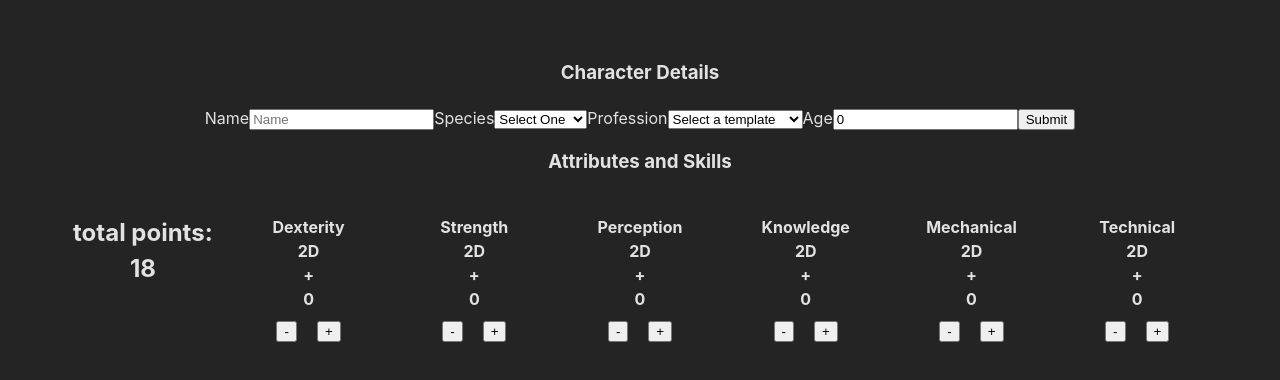
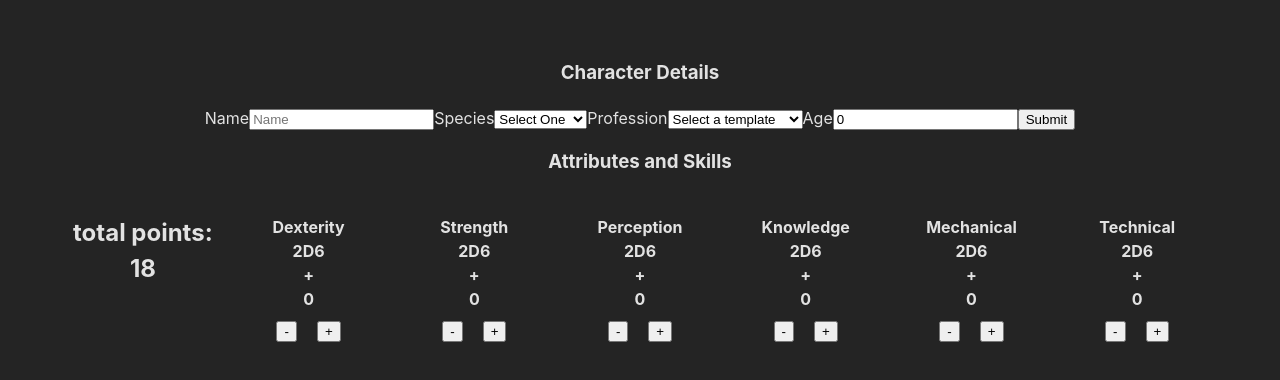
Before and after one commit to LujanSolo/rpg-adv-ts, a React (Vite) app: page / in a window 1280 px wide. Shown: the top 380 px of the page. Built offline with nearby package versions, Linux system fonts and the light colour scheme.

Commit message:
added CharacterSheetForm folder with index which will house the separate parts of the form into one compoent

```diff
--- a/src/App.tsx
+++ b/src/App.tsx
@@ -1,14 +1,10 @@
-import { CharBioBlock } from './components/CharacterBio';
-import AttsAndSkills from './components/AttributesSkills';
+import CharacterSheetForm from './components/CharacterSheetForm'
 import './App.css'
 
 export default function App() {
   return (
     <div>
-      <h3>Character Details</h3>
-      <CharBioBlock />
-      <h3>Attributes and Skills</h3>
-      <AttsAndSkills />
+      <CharacterSheetForm />
     </div>
   )
 }
--- a/src/components/AttributesSkills/index.tsx
+++ b/src/components/AttributesSkills/index.tsx
@@ -22,9 +22,11 @@ const AttsAndSkills = () => {
   const [mechValue, setMechValue] = useState<number>(2);
   const [mechModifier, setMechModifier] = useState<number>(0);
 
-
-
-  const handleIncrement = (value: number, modifier: number, setValue: Dispatch<SetStateAction<number>>, setModifier: Dispatch<SetStateAction<number>>) => {
+  const handleIncrement = (
+    value: number,
+    modifier: number,
+    setValue: Dispatch<SetStateAction<number>>,
+    setModifier: Dispatch<SetStateAction<number>>) => {
     if (totalPoints > 0 && value < 4) {
       setModifier(modifier + 1);
       if (modifier === 2) {
@@ -35,8 +37,12 @@ const AttsAndSkills = () => {
     }
   };
 
-  const handleDecrement = (value: number, modifier: number, setValue: Dispatch<SetStateAction<number>>, setModifier: Dispatch<SetStateAction<number>>) => {
-    if (totalPoints < 18 && value > 0) {
+  const handleDecrement = (
+    value: number,
+    modifier: number,
+    setValue: Dispatch<SetStateAction<number>>,
+    setModifier: Dispatch<SetStateAction<number>>) => {
+    if (totalPoints < 54 && value > 0) {
       setModifier(modifier - 1)
       if (modifier === 0) {
         setValue(value - 1);
@@ -44,15 +50,14 @@ const AttsAndSkills = () => {
       }
       setTotalPoints(totalPoints + 1);
     }
-  }
-
+  };
 
   return (
     <section>
       <h2>total points: <span>{totalPoints}</span></h2>
       <div>
         <h4>Dexterity</h4>
-        <h4>{Math.abs(dexValue)}<span>D</span></h4>
+        <h4>{(dexValue)}<span>D6</span></h4>
         <h4>+</h4>
         <h4>{dexModifier}</h4>
         <button onClick={() => handleDecrement(dexValue, dexModifier, setDexValue, setDexModifier)}>-</button>
@@ -60,7 +65,7 @@ const AttsAndSkills = () => {
       </div>
       <div>
         <h4>Strength</h4>
-        <h4>{Math.abs(strValue)}<span>D</span></h4>
+        <h4>{Math.abs(strValue)}<span>D6</span></h4>
         <h4>+</h4>
         <h4>{strModifier}</h4>
         <button onClick={() => handleDecrement(strValue, strModifier, setStrValue, setStrModifier)}>-</button>
@@ -68,7 +73,7 @@ const AttsAndSkills = () => {
       </div>
       <div>
         <h4>Perception</h4>
-        <h4>{Math.abs(percValue)}<span>D</span></h4>
+        <h4>{Math.abs(percValue)}<span>D6</span></h4>
         <h4>+</h4>
         <h4>{percModifier}</h4>
         <button onClick={() => handleDecrement(percValue, percModifier, setPercValue, setPercModifier)}>-</button>
@@ -76,7 +81,7 @@ const AttsAndSkills = () => {
       </div>
       <div>
         <h4>Knowledge</h4>
-        <h4>{Math.abs(knowValue)}<span>D</span></h4>
+        <h4>{Math.abs(knowValue)}<span>D6</span></h4>
         <h4>+</h4>
         <h4>{knowModifier}</h4>
         <button onClick={() => handleDecrement(knowValue, knowModifier, setKnowValue, setKnowModifier)}>-</button>
@@ -84,7 +89,7 @@ const AttsAndSkills = () => {
       </div>
       <div>
         <h4>Mechanical</h4>
-        <h4>{Math.abs(mechValue)}<span>D</span></h4>
+        <h4>{Math.abs(mechValue)}<span>D6</span></h4>
         <h4>+</h4>
         <h4>{mechModifier}</h4>
         <button onClick={() => handleDecrement(mechValue, mechModifier, setMechValue, setMechModifier)}>-</button>
@@ -92,7 +97,7 @@ const AttsAndSkills = () => {
       </div>
       <div>
         <h4>Technical</h4>
-        <h4>{Math.abs(techValue)}<span>D</span></h4>
+        <h4>{Math.abs(techValue)}<span>D6</span></h4>
         <h4>+</h4>
         <h4>{techModifier}</h4>
         <button onClick={() => handleDecrement(techValue, techModifier, setTechValue, setTechModifier)}>-</button>
--- /dev/null
+++ b/src/components/CharacterSheetForm/index.tsx
@@ -0,0 +1,18 @@
+import { CharBioBlock } from '../CharacterBio';
+import AttsAndSkills from '../AttributesSkills';
+
+
+
+export default function CharacterSheetForm() {
+  return (
+    <div>
+      <h3>Character Details</h3>
+      <CharBioBlock />
+      <h3>Attributes and Skills</h3>
+      <AttsAndSkills />
+    </div>
+  )
+
+
+
+}
```
Also changed, not shown: src/types/AttributesAndSkills.ts (+8 -8 lines).
